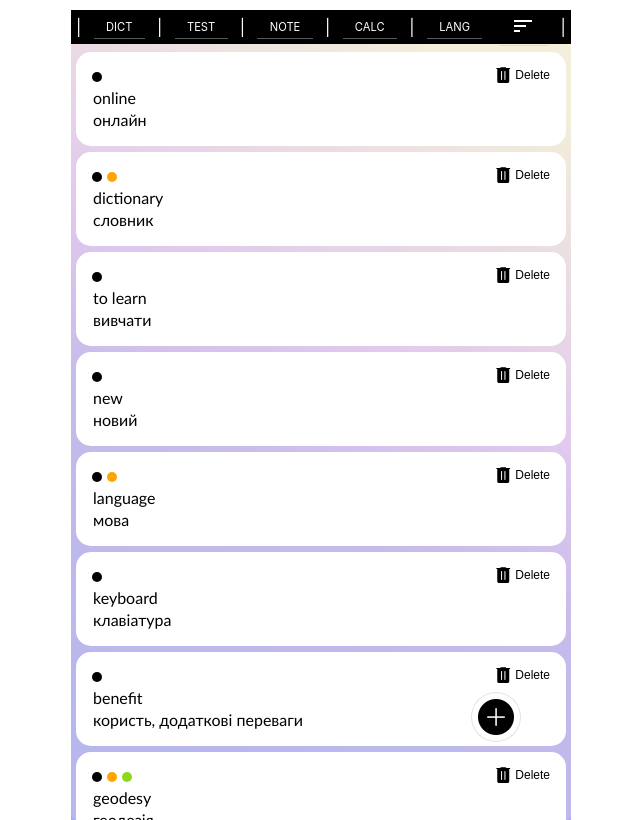
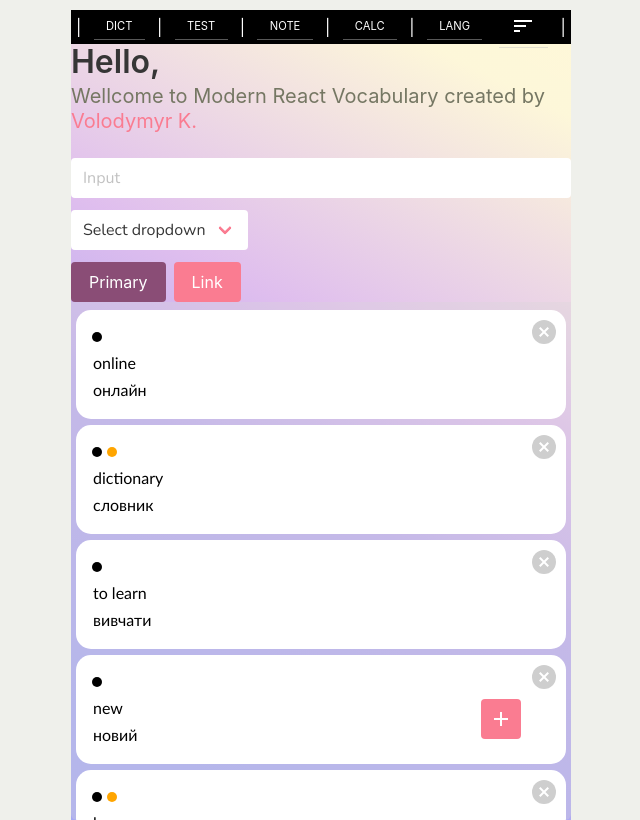
Before and after one commit to hustle2live/Vocabulary-App, a React (Create React App) app: page /#/ in a window 1280 px wide. Shown: the whole page, without its empty margins (319-959 px from the left). Built offline with nearby package versions, Linux system fonts and the light colour scheme.

Commit message:
add material design icons with bulms css

```diff
--- a/package.json
+++ b/package.json
@@ -45,6 +45,9 @@
     ]
   },
   "devDependencies": {
+    "@mdi/js": "^7.4.47",
+    "@mdi/react": "^1.6.1",
+    "bulma": "^0.9.4",
     "react-router-dom": "^6.4.1",
     "sass": "^1.55.0",
     "sass-loader": "^13.1.0",
--- a/src/components/Vocabulary/AddWordButton.jsx
+++ b/src/components/Vocabulary/AddWordButton.jsx
@@ -1,5 +1,9 @@
 import React from 'react';
+
 import { useNavigate, useLocation } from 'react-router-dom';
+import { mdiPlus } from '@mdi/js';
+
+import Icon from '@mdi/react';
 
 import styles from './Vocabulary.module.scss';
 
@@ -9,13 +13,17 @@ export const AddWordButton = () => {
 
    const goToAddWordPage = () => navigate('/add-new-word' + location.search);
 
+   const IconPlus = () => <Icon path={mdiPlus} title="Add new word" size={1} />;
+
    return (
       <button
          onClick={goToAddWordPage}
-         className={styles.addWordButton}
+         className={`${styles.addWordButton} button is-link`}
          label="add new word"
       >
-         <span className="material-symbols-rounded">add_circle</span>
+         <span class="icon">
+            <IconPlus />
+         </span>
       </button>
    );
 };
--- a/src/components/Vocabulary/Vocabulary.jsx
+++ b/src/components/Vocabulary/Vocabulary.jsx
@@ -53,27 +53,62 @@ export const Vocabulary = () => {
             <p className={styles['word-name']}>{name}</p>
             <p className={styles['word-translate']}>{translate}</p>
             <button
-               className={styles.deleteButton}
+               className={`${styles.deleteButton} delete is-medium`}
                label="delete word from list"
                onClick={() =>
                   window.confirm('do you realy wnt to delete word ?')
                      ? deleteWordHandler(name)
                      : null
                }
-            >
-               <span className="material-symbols-rounded">delete</span>
-            </button>
+            ></button>
          </li>
       ));
 
    return (
       <div className={styles.wrapper}>
+         <div className="">
+            <h1 className="title">Hello, </h1>
+
+            <p className="subtitle">
+               Wellcome to Modern React Vocabulary created by{' '}
+               <a href="https://github.com/hustle2live" target="_blank">
+                  Volodymyr K.
+               </a>
+            </p>
+
+            <div className="field">
+               <div className="control">
+                  <input className="input" type="text" placeholder="Input" />
+               </div>
+            </div>
+
+            <div className="field">
+               <p className="control">
+                  <span className="select">
+                     <select>
+                        <option>Select dropdown</option>
+                        <option>Select dropdown</option>
+                        <option>Select dropdown</option>
+                     </select>
+                  </span>
+               </p>
+            </div>
+
+            <div className="buttons">
+               <div href="" className="button is-primary">
+                  Primary
+               </div>
+               <div href="" className="button is-link">
+                  Link
+               </div>
+            </div>
+         </div>
          <div className={styles.content}>
             <ul className={styles.wordList}>
                <WordsUlListEleent />
             </ul>
-            <AddWordButton />
          </div>
+         <AddWordButton />
       </div>
    );
 };
--- a/src/components/Vocabulary/Vocabulary.module.scss
+++ b/src/components/Vocabulary/Vocabulary.module.scss
@@ -99,46 +99,48 @@
    color: global.$text-secondary;
 }
 
-.deleteButton,
-.addWordButton {
-   display: flex;
-   background: global.$menu-primary;
+// .addWordButton,
+.deleteButton {
+   // display: flex;
+   // background: global.$menu-primary;
    z-index: 1;
 }
 
 .addWordButton {
-   padding: 0;
-   margin: 0;
-   position: sticky;
+   z-index: 1;
+   position: absolute !important;
    bottom: 10%;
-   left: 80%;
-   text-align: center;
-   align-items: center;
-   justify-content: center;
-   border-radius: 50%;
-   font-size: 48px;
+   right: 10%;
+   // padding: 0;
+   // margin: 0;
+   // left: 80%;
+   // text-align: center;
+   // align-items: center;
+   // justify-content: center;
+   // border-radius: 50%;
+   // font-size: 48px;
 }
 
 .deleteButton {
    font-size: 20px;
-   position: absolute;
+   position: absolute !important;
    top: 10px;
    right: 10px;
-   border: transparent;
+   // border: transparent;
 
-   & span {
-      font-size: 24px;
-      font-variation-settings: 'FILL' 1, 'wght' 200, 'GRAD' 0, 'opsz' 24;
-   }
+   // & span {
+   //    font-size: 24px;
+   //    font-variation-settings: 'FILL' 1, 'wght' 200, 'GRAD' 0, 'opsz' 24;
+   // }
 
-   &::after {
-      display: block;
-      font-size: 12px;
-      content: 'Delete';
-      color: #000;
-      text-align: center;
-      justify-content: center;
-      margin: auto 0;
-      padding: 5px 0;
-   }
+   // &::after {
+   //    display: block;
+   //    font-size: 12px;
+   //    content: 'Delete';
+   //    color: #000;
+   //    text-align: center;
+   //    justify-content: center;
+   //    margin: auto 0;
+   //    padding: 5px 0;
+   // }
 }
--- a/src/styles.scss
+++ b/src/styles.scss
@@ -1,4 +1,42 @@
+@charset "utf-8";
 @use './variables' as global;
+
+// @import '../node_modules/bulma/bulma.sass';
+
+// Import a Google Font
+@import url('https://fonts.googleapis.com/css?family=Nunito:400,700');
+
+// Set your brand colors
+$purple: #8a4d76;
+$pink: #fa7c91;
+$brown: #757763;
+$beige-light: #d0d1cd;
+$beige-lighter: #eff0eb;
+
+// Update Bulma's global variables
+$family-sans-serif: 'Nunito', sans-serif;
+$grey-dark: $brown;
+$grey-light: $beige-light;
+$primary: $purple;
+$link: $pink;
+$widescreen-enabled: false;
+$fullhd-enabled: false;
+
+// Update some of Bulma's component variables
+$body-background-color: $beige-lighter;
+$control-border-width: 2px;
+$input-border-color: transparent;
+$input-shadow: none;
+
+// Import only what you need from Bulma
+@import '../node_modules/bulma/sass/utilities/_all.sass';
+@import '../node_modules/bulma/sass/base/_all.sass';
+@import '../node_modules/bulma/sass/elements/_all.sass';
+@import '../node_modules/bulma/sass/form/_all.sass';
+@import '../node_modules/bulma/sass/components/_all.sass';
+@import '../node_modules/bulma/sass/grid/_all.sass';
+@import '../node_modules/bulma/sass/helpers/_all.sass';
+@import '../node_modules/bulma/sass/layout/_all.sass';
 
 body {
    font-family: global.$font-primary;
```
Also changed, not shown: 1 other file (tests, documents, lock files or other folders).
